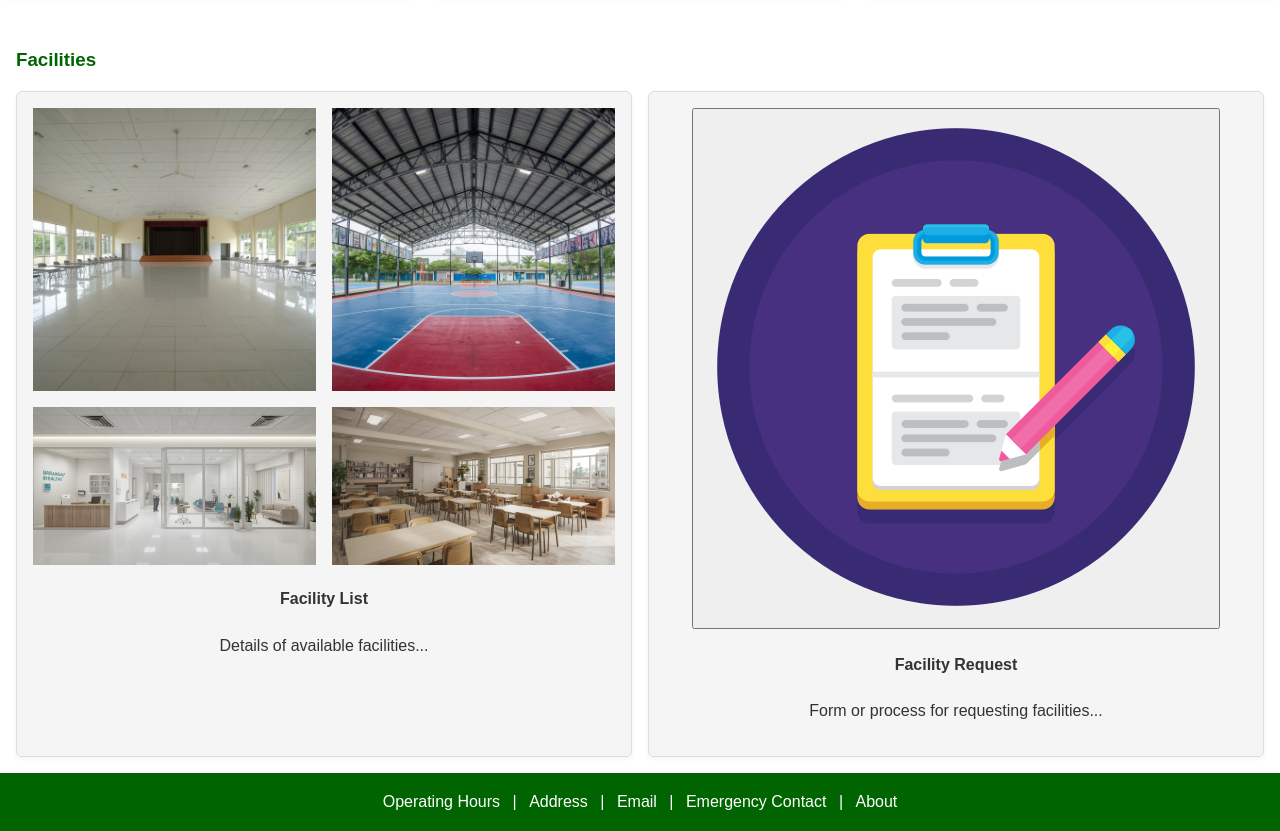
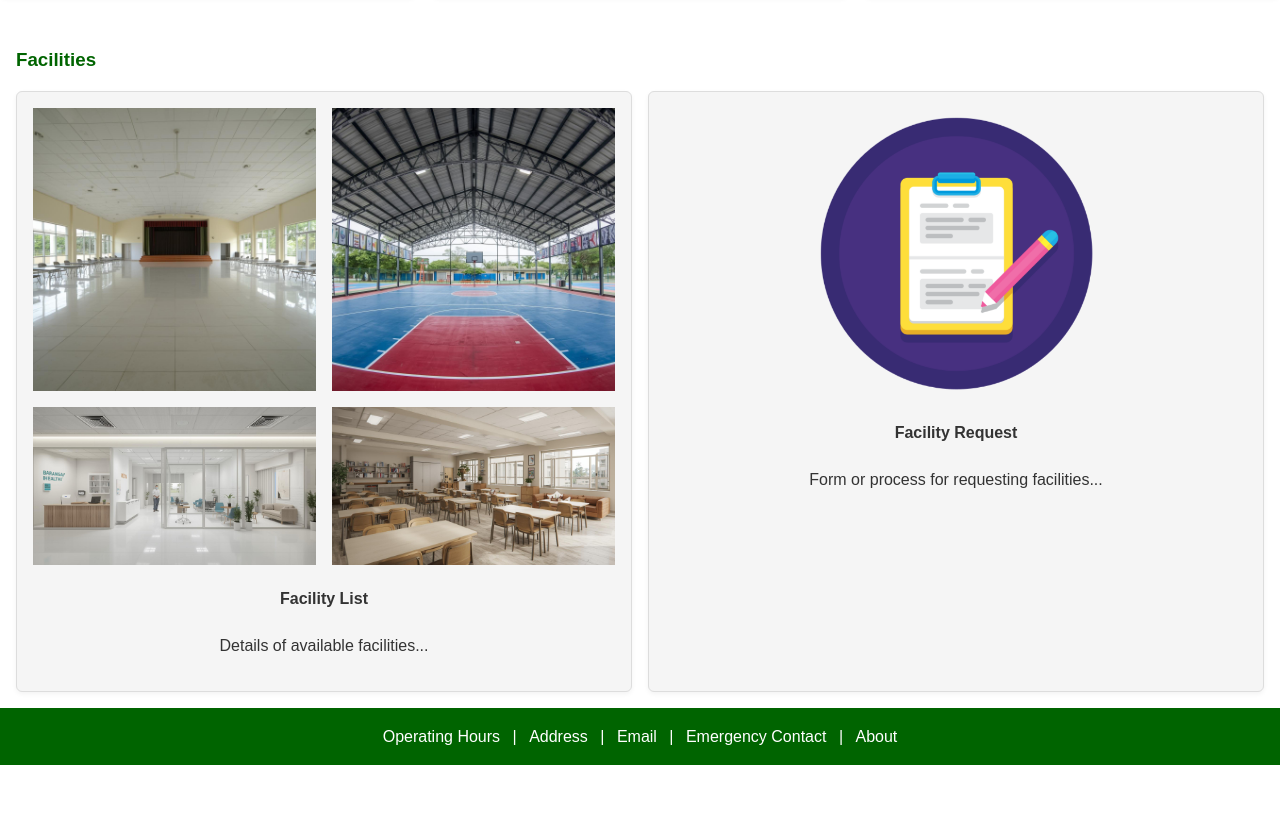
Before and after one commit to Adkx10/Barangay-Paralaya-branchtest.io, a plain HTML site: page index.html in a window 1280 px wide. Shown: the part 1210-2041 px from the top of the page. After the commit the page ends 1975 px from the top, so only its background shows below. Drawn offline with Linux system fonts and the light colour scheme.

Commit message:
MS1 commit final

```diff
--- a/index.html
+++ b/index.html
@@ -66,7 +66,7 @@
       <article>
         <div class="photo container">
           <img src="img/announcements/dengueprevention.jpg" width=60% height=100%>
-          <p class="bottom-left">Img Source: https://www.who.int/images/default-source/searo---images/countries/sri-lanka/dengux310new.jpg?sfvrsn=46cd6d06_2</p>
+          <p class="bottom-right">Img Source: https://www.who.int/images/default-source/searo---images/countries/sri-lanka/dengux310new.jpg?sfvrsn=46cd6d06_2</p>
         </div>
         <p>Date / Title / Excerpt</p>
       </article>
@@ -74,7 +74,7 @@
       <article>
         <div class="photo container">
           <img src="img/announcements/petvaccinatinon.png" width=60% height=100%>
-          <p class="bottom-left">Img Source: https://www.cgshospital.com/blogvats-30-maintain-the-proper-cat-or-dog-vaccination-schedule-for-the-protection-of-your-pet</p>
+          <p class="bottom-right">Img Source: https://www.cgshospital.com/blogvats-30-maintain-the-proper-cat-or-dog-vaccination-schedule-for-the-protection-of-your-pet</p>
         </div>
         <p>Date / Title / Excerpt</p>
       </article>
@@ -82,7 +82,7 @@
       <article>
         <div class="photo container">
           <img src="img/announcements/fiesta.png" width=60% height=100%>
-          <p class="bottom-left">Img Source: https://www.facebook.com/photo.php?fbid=261983637492310&id=257593757931298&set=a.259702214387119</p>
+          <p class="bottom-right">Img Source: https://www.facebook.com/photo.php?fbid=261983637492310&id=257593757931298&set=a.259702214387119</p>
         </div>
         <p>Date / Title / Excerpt</p>
       </article>
@@ -129,12 +129,10 @@
       </article>
 
       <article>
-        <div>
-          <button>
+        <div class="container">
             <a href="facilities.html">
-              <img src="img/form.png">
+              <img src="img/form.png" class="image">
             </a>
-          </button>
         </div>
         <h4>Facility Request</h4>
         <p>Form or process for requesting facilities...</p>
--- a/styles.css
+++ b/styles.css
@@ -263,17 +263,33 @@ main#maincontent {
   display: block;
 }
 
-/*image source on top of image https://www.w3schools.com/howto/howto_css_image_text.asp*/
+/* Image source on top of image https://www.w3schools.com/howto/howto_css_image_text.asp*/
 .container {
   position: relative;
   text-align: center;
   color: black;
 }
 
-/* Bottom left text */
-.bottom-left {
+/* Image hovering effect*/
+.image {
+  opacity: 1;
+  display: block;
+  width: 50%;
+  height: auto;
+  transition: .5s ease;
+  backface-visibility: hidden;
+  margin-left: auto;
+  margin-right: auto;
+}
+
+.container:hover .image {
+  opacity: 0.3;
+}
+
+/* Bottom right text */
+.bottom-right {
   position: absolute;
   bottom: 1px;
-  left: 80px;
+  right: 5px;
   font-size: 3px;
 }
```
